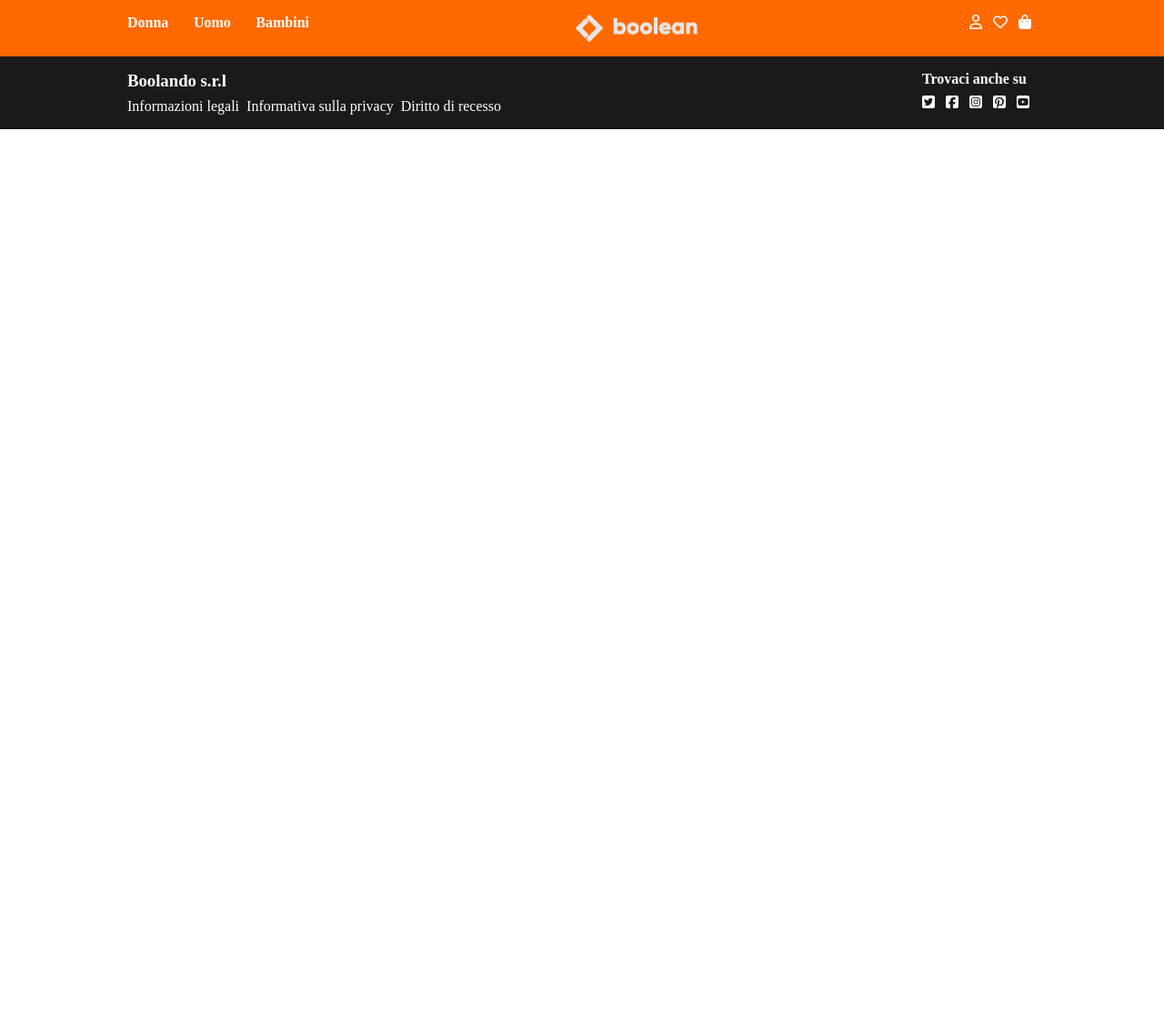
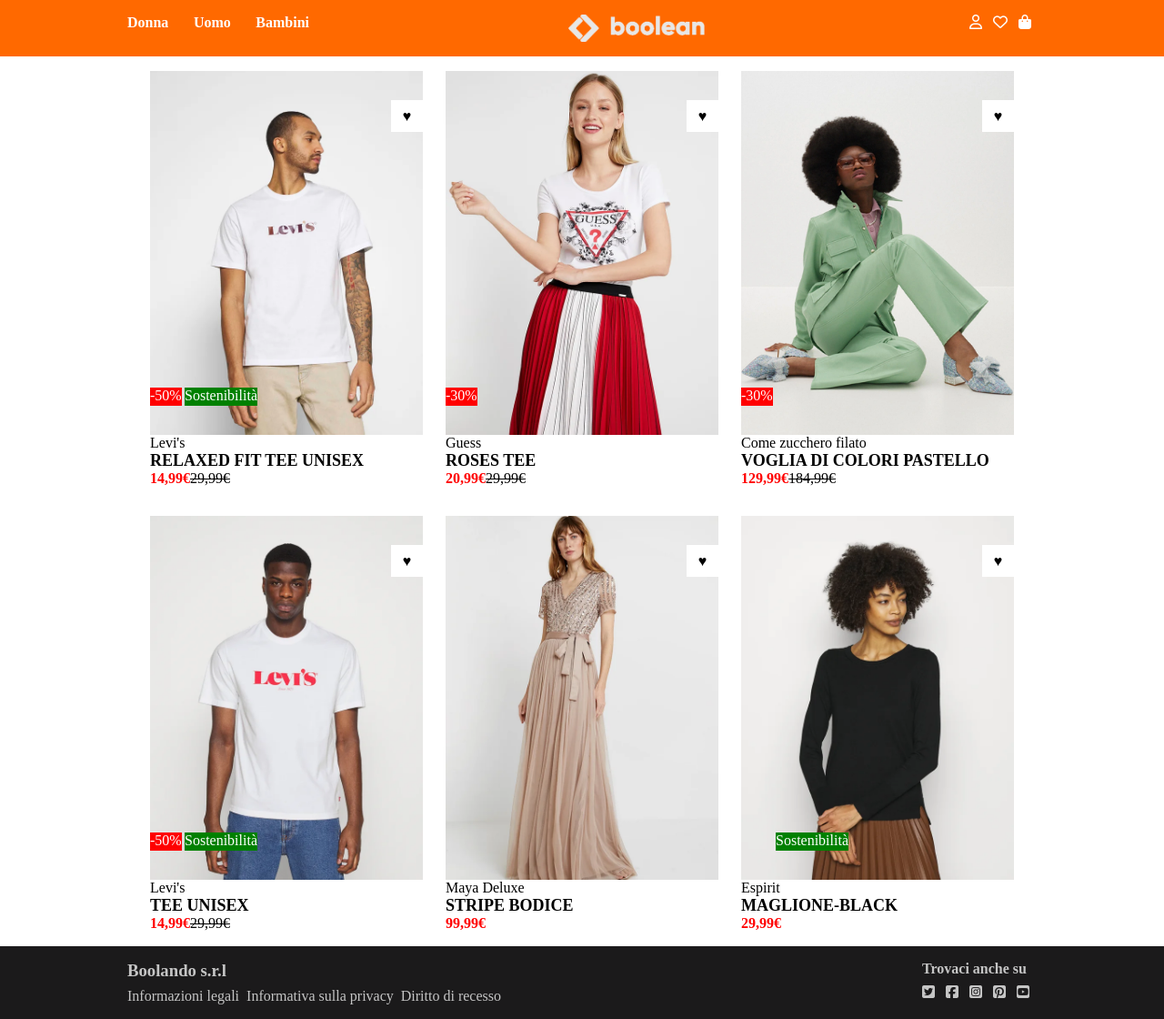
Before and after one commit to HeitoAlex/html-css-boolando, a plain HTML site: page index.html in a window 1280 px wide. Shown: the whole page at 91% size. Before the commit the page ends 800 px from the top, so only its background shows below. Drawn offline with Linux system fonts and the light colour scheme.

Commit message:
realizzazione main

```diff
--- a/index.html
+++ b/index.html
@@ -12,8 +12,8 @@
 <body>
 
     <header>
-        <section class="bg-color-orange">
-            <div class="white">
+        <section class="bg-color-orange nav">
+            <div class="font-white">
                 <span class="type">
                     <ul>
                         <li>Donna</li>
@@ -32,10 +32,74 @@
     </header>
 
     <main>
-        <section>
-            <div>
-                <span>
-
+        <section class="mainsection">
+            <div class="maindiv">
+                <span class="mainspan">
+                    <article class="product">
+                        <img src="./img/1.webp" alt="levi's">
+                        <img src="./img/1b.webp" class="whole" alt="levi's2">
+                        <span class="font-white discount">-50%</span>
+                        <span class="font-white eco">Sostenibilità</span>
+                        <span class="heart">&heartsuit;</span>
+                    </article>
+                    <h1>Levi's</h1>
+                    <p><strong>RELAXED FIT TEE UNISEX</strong></p>
+                    <span class="price">14,99&euro;</span><span class="old-price">29,99&euro;</span>
+                </span>
+                <span class="mainspan">
+                    <article class="product">
+                        <img src="./img/2.webp" alt="guess">
+                        <img src="./img/2b.webp" class="whole" alt="guess2">
+                        <span class="font-white discount">-30%</span>
+                        <span class="heart">&heartsuit;</span>
+                    </article>
+                    <h1>Guess</h1>
+                    <p><strong>ROSES TEE</strong></p>
+                    <span class="price">20,99&euro;</span><span class="old-price">29,99&euro;</span>
+                </span>
+                <span class="mainspan">
+                    <article class="product">
+                        <img src="./img/3.webp" alt="come zucchero">
+                        <img src="./img/3b.webp" class="whole" alt="come zucchero2">
+                        <span class="font-white discount">-30%</span>
+                        <span class="heart">&heartsuit;</span>
+                    </article>
+                    <h1>Come zucchero filato</h1>
+                    <p><strong>VOGLIA DI COLORI PASTELLO</strong></p>
+                    <span class="price">129,99&euro;</span><span class="old-price">184,99&euro;</span>
+                </span>
+                <span class="mainspan">
+                    <article class="product">
+                        <img src="./img/4.webp" alt="levi's">
+                        <img src="./img/4b.webp" class="whole" alt="levi's2">
+                        <span class="font-white discount">-50%</span>
+                        <span class="font-white eco">Sostenibilità</span>
+                        <span class="heart">&heartsuit;</span>
+                    </article>
+                    <h1>Levi's</h1>
+                    <p><strong>TEE UNISEX</strong></p>
+                    <span class="price">14,99&euro;</span><span class="old-price">29,99&euro;</span>
+                </span>
+                <span class="mainspan">
+                    <article class="product">
+                        <img src="./img/5.webp" alt="maya deluxe">
+                        <img src="./img/5b.webp" class="whole" alt="maya deluxe2">
+                        <span class="heart">&heartsuit;</span>
+                    </article>
+                    <h1>Maya Deluxe</h1>
+                    <p><strong>STRIPE BODICE</strong></p>
+                    <span class="price">99,99&euro;</span>
+                </span>
+                <span class="mainspan">
+                    <article class="product">
+                        <img src="./img/6.webp" alt="espirit">
+                        <img src="./img/6b.webp" class="whole" alt="espirit2">
+                        <span class="font-white eco">Sostenibilità</span>
+                        <span class="heart">&heartsuit;</span>
+                    </article>
+                    <h1>Espirit</h1>
+                    <p><strong>MAGLIONE-BLACK</strong></p>
+                    <span class="price">29,99&euro;</span>
                 </span>
             </div>
         </section>
@@ -43,7 +107,7 @@
 
     <footer>
         <section class="bg-color-black">
-            <div class="white">
+            <div class="font-lightgrey">
                 <span class="legal">
                     <h3>Boolando s.r.l</h3>
                     <ul>
--- a/style/style.css
+++ b/style/style.css
@@ -18,6 +18,7 @@
     position: fixed;
     right: 0;
     left: 0;
+    z-index: 3;
 }
 
 ul{
@@ -47,18 +48,99 @@
     padding: 1rem 0;
 }
 
-.white{
-    color: white;
+                    /* main */
+
+.mainsection{
+    padding-top: 62px;
+}
+.maindiv{
+    display: flex;
+    justify-content: space-evenly;
+    flex-wrap: wrap;
 }
 
-                    /* main */
+.mainspan{
+    padding: 1rem 0;
+}
 
+.product{
+    position: relative;
+    width: 300px;
+    height: 400px;
+}
 
+img{
+    width: 100%;
+    height: 100%;
+    object-fit: cover;
+}
 
+.product .whole{
+    display: none;
+    position: absolute;
+    top: 0;
+    left: 0;
+    z-index: 1;
+}
 
+.product:hover  .whole {
+    display: inline;
+}
 
+.discount{
+    background-color: red;
+    position: absolute;
+    width: 35px;
+    height: 20px;
+    bottom: 2rem;
+    left: 0;
+    z-index: 2;
+}
 
+.eco{
+    background-color: green;
+    position: absolute;
+    width: 80px;
+    height: 20px;
+    bottom: 2rem;
+    left: 38px;
+    z-index: 2;
+}
 
+.heart{
+    background-color: white;
+    position: absolute;
+    width: 35px;
+    height: 35px;
+    top: 2rem;
+    right: 0;
+    z-index: 2;
+    display: flex;
+    justify-content: center;
+    align-items: center;
+}
+
+.heart:hover{
+    color: red;
+}
+.price{
+    font-weight: bold;
+    color: red;
+}
+
+.old-price{
+    text-decoration: line-through;
+}
+
+h1{
+    font-weight: normal;
+    font-size: 16px;
+}
+
+p{
+    font-weight: bold;
+    font-size: 18px;
+}
                     /* footer */
 
 .legal{
@@ -85,3 +167,13 @@
 .bg-color-black{
     background-color: #1B1A1B;
 }
+
+                    /* font color */
+
+.font-white{
+    color: white;
+}
+
+.font-lightgrey{
+    color: #C5C5C5;
+}
```
